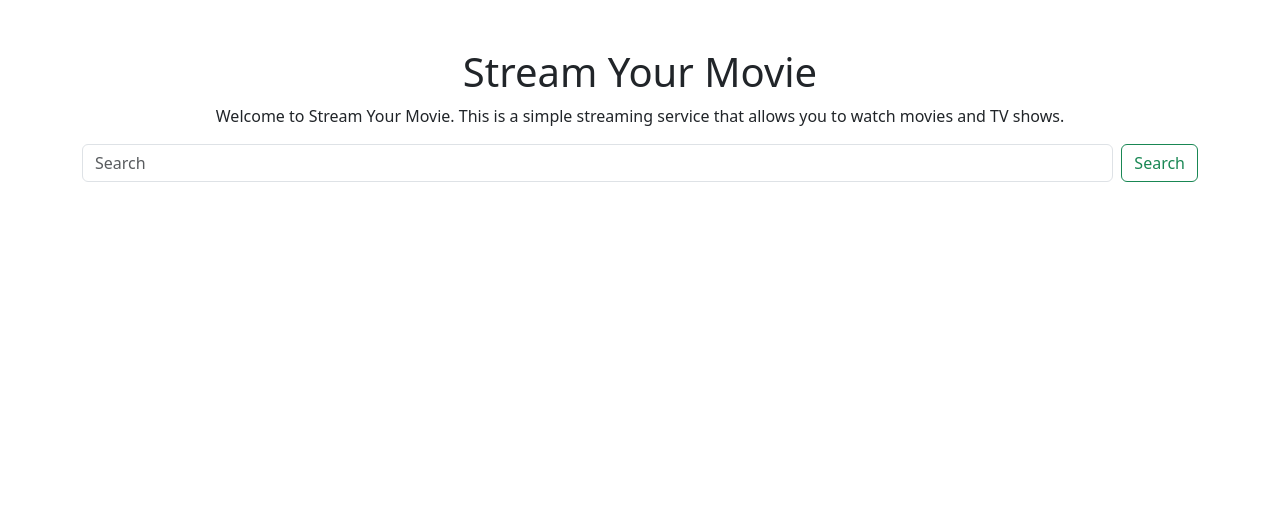
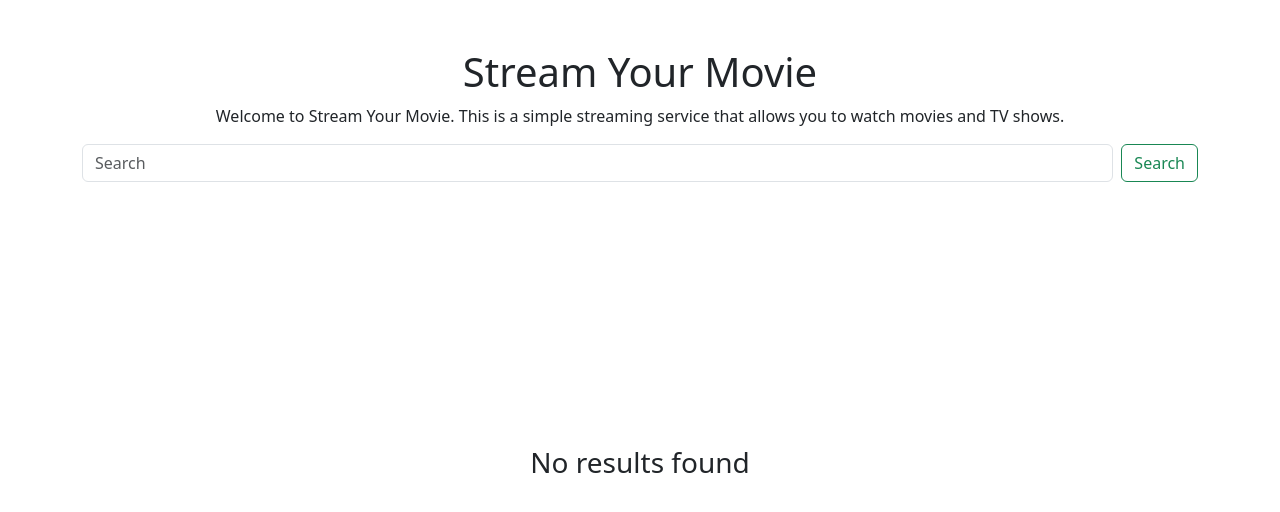
Before and after one commit to aldirifai/movie, a Next.js app: page / in a window 1280 px wide. Shown: the top 512 px of the page. Built offline with nearby package versions, Linux system fonts and the light colour scheme.

Commit message:
adjust if data empty

```diff
--- a/app/page.js
+++ b/app/page.js
@@ -2,7 +2,6 @@
 import "bootstrap/dist/css/bootstrap.min.css";
 import { useState } from "react";
 import Link from "next/link";
-import Image from "next/image";
 
 export default function Home() {
     const [search, setSearch] = useState("");
@@ -64,30 +63,36 @@ export default function Home() {
                             </div>
                         ) : (
                             <div className="text-left row">
-                                {searchResults.map((result) => (
+                                {searchResults.length === 0 ? (
+                                    <div className="col-12">
+                                        <h3 className="text-center">
+                                            No results found
+                                        </h3>
+                                    </div>
+                                ) : (
+                                    searchResults.map((result) => (
                                         <div
                                             className="mt-3 col-12 col-md-4 col-lg-3"
                                             key={result._id}
                                         >
                                             <div className="card h-100">
-                                            <Image
+                                                <img
                                                     src={result.posterImg}
                                                     className="card-img-top"
                                                     alt={result.title}
-                                                width={300}
-                                                height={450}
                                                 />
                                                 <div className="card-body">
                                                     <h5 className="card-title">
                                                         {result.title}
                                                     </h5>
                                                     <p className="card-text">
-                                                    {result.directors.join(
+                                                        {result.directors?.join(
                                                             ", "
                                                         )}
                                                     </p>
                                                     <p className="card-text">
-                                                    {result.type === "movie" ? (
+                                                        {result.type ===
+                                                        "movie" ? (
                                                             <span className="badge bg-primary">
                                                                 Movie
                                                             </span>
@@ -99,11 +104,15 @@ export default function Home() {
                                                     </p>
                                                     <p className="text-left card-text">
                                                         Genre:{" "}
-                                                    {result.genres.join(", ")}
+                                                        {result.genres?.join(
+                                                            ", "
+                                                        )}
                                                     </p>
                                                     <p className="text-left card-text">
                                                         Cast:{" "}
-                                                    {result.casts?.join(", ")}
+                                                        {result.casts?.join(
+                                                            ", "
+                                                        )}
                                                     </p>
                                                 </div>
                                                 <div className="card-footer">
@@ -116,7 +125,8 @@ export default function Home() {
                                                 </div>
                                             </div>
                                         </div>
-                                ))}
+                                    ))
+                                )}
                             </div>
                         )}
                     </div>
--- a/app/watch/[slug]/page.js
+++ b/app/watch/[slug]/page.js
@@ -71,7 +71,7 @@ export default function Watch({ params }) {
                         <div className="py-5 row">
                             <div className="mb-3 text-center col-12">
                                 <h1>{data.title}</h1>
-                                <h5>{data.directors.join(", ")}</h5>
+                                <h5>{data.directors?.join(", ")}</h5>
                                 <div className="mt-5 embed-responsive embed-responsive-16by9">
                                     <iframe
                                         className="embed-responsive-item w-100"
@@ -97,7 +97,7 @@ export default function Watch({ params }) {
                                 <p>{data.synopsis}</p>
                                 <p>Release Date: {data.releaseDate}</p>
                                 <p>Duration: {data.duration}</p>
-                                <p>Genre: {data.genres.join(", ")}</p>
+                                <p>Genre: {data.genres?.join(", ")}</p>
                                 <p>Cast: {data.casts?.join(", ")}</p>
 
                                 <hr />
```
Lines whose indentation alone changed are shown as unchanged.
